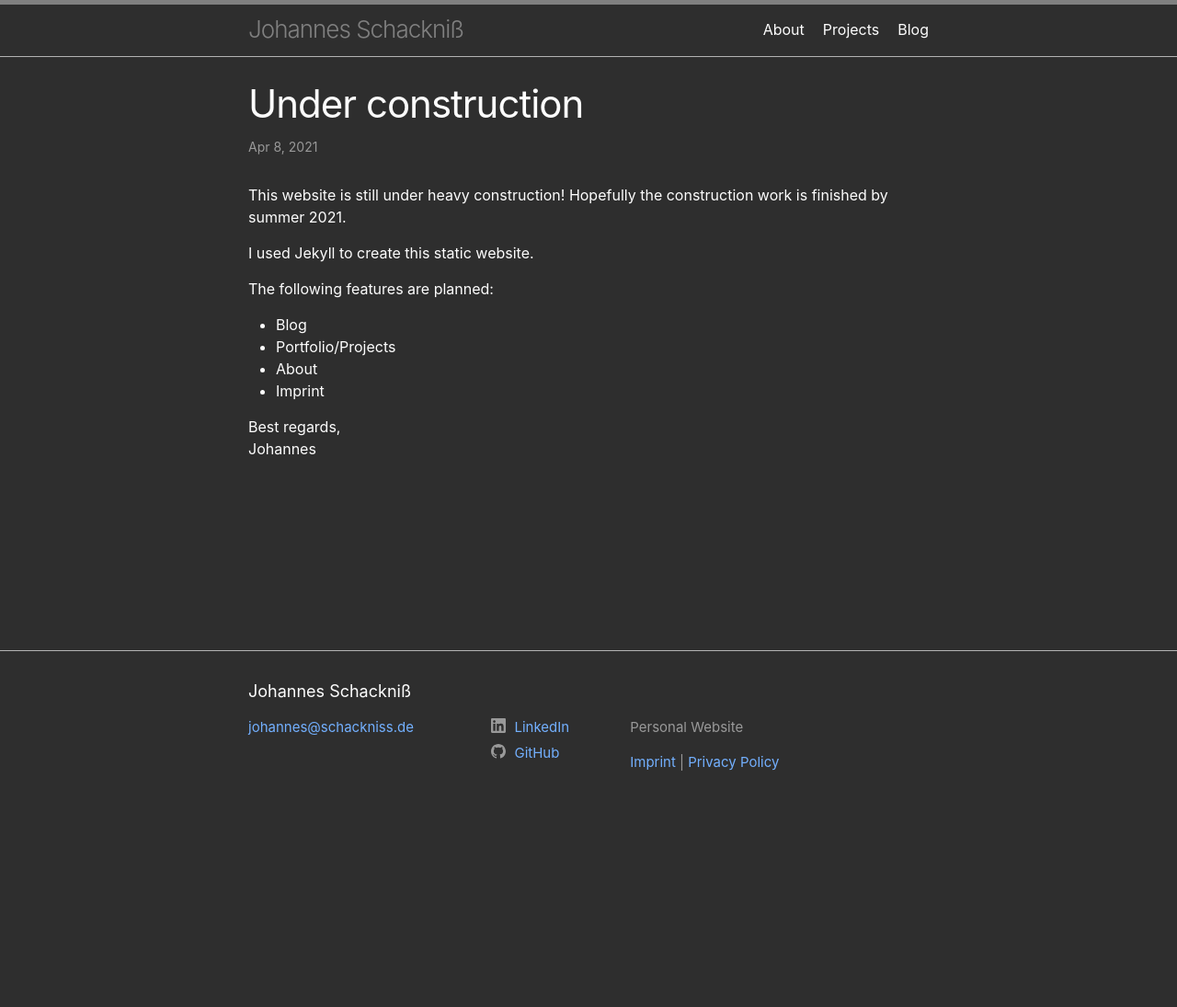
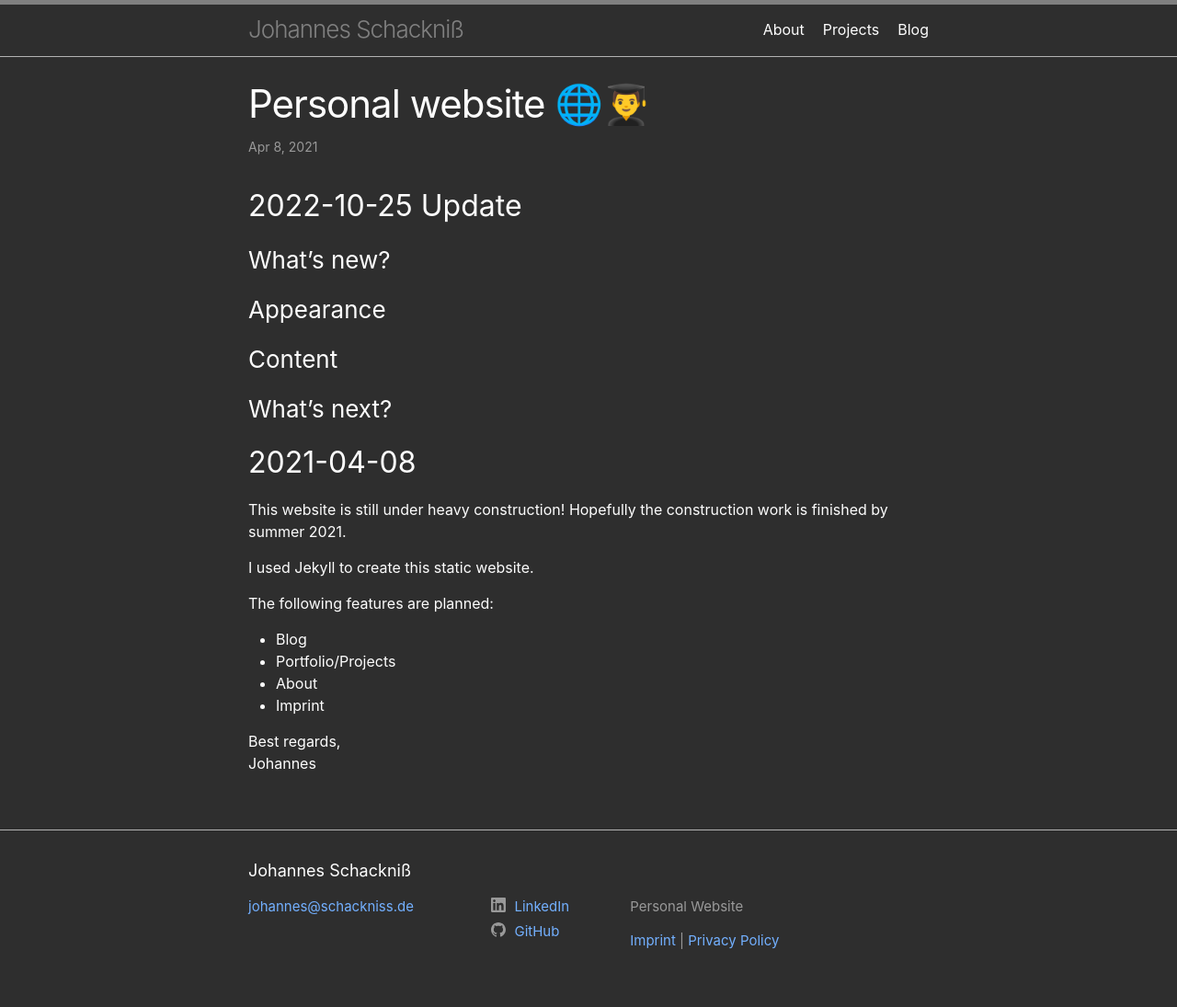
Before and after one commit to schackniss/schackniss.de, a Jekyll site: the page built from _posts/2021-04-08-personal-website.md, in a window 1280 px wide. Shown: the whole page at 92% size. Built offline with Jekyll 4.4.1, drawn with Linux system fonts in a browser that asks for light colours; before the commit the page ends 900 px from its top, so only the background shows below that.

Commit message:
Move personal-website to posts

```diff
--- a/_posts/2021-04-08-Under-construction.md
+++ b/_posts/2021-04-08-personal-website.md
@@ -1,11 +1,21 @@
 ---
 layout: post
-title:  "Under construction"
-date:   2021-04-08 18:16:00 +0200
-categories: update blog english
-tags: wip
-project: personal-website
+title:  Personal website 🌐👨‍🎓
+description: My portfolio.
 ---
+## 2022-10-25 Update
+
+### What's new?
+
+### Appearance
+
+### Content
+
+### What's next?
+
+
+## 2021-04-08
+
 This website is still under heavy construction! Hopefully the construction work is finished by summer 2021.
 
 I used Jekyll to create this static website.
```
Also changed, not shown: _posts/2022-03-13-Update-website.md (deleted, +0 -16 lines).
